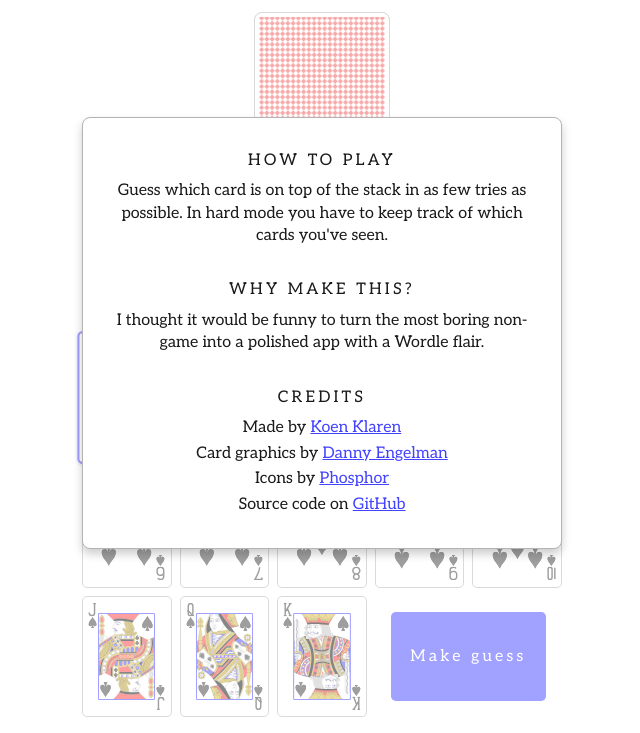
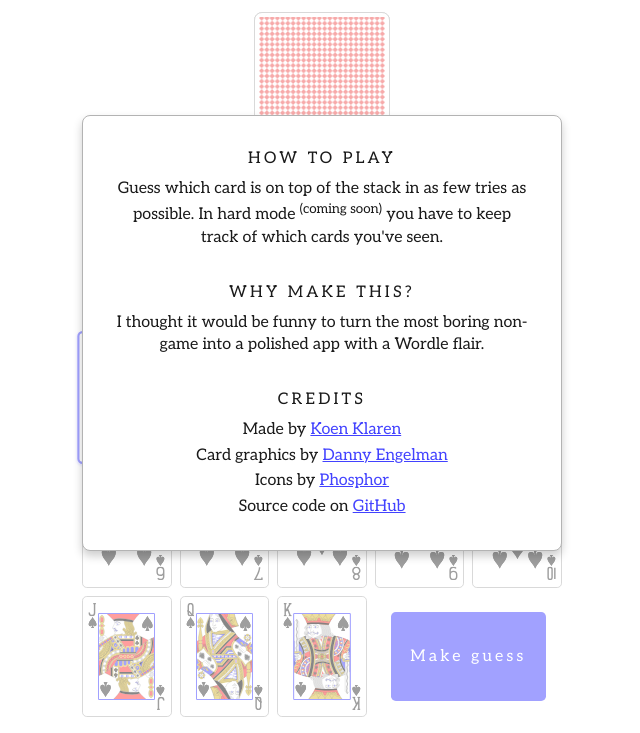
Before and after one commit to Mesoptier/cardle, a website with bundled scripts: page src/index.html in a window 1280 px wide. Both pictures are taken after a click on the button "Info". Shown: the part 67-800 px from the top of the page, without its empty margins (318-958 px from the left). Built offline with nearby package versions, Linux system fonts and the light colour scheme.

Commit message:
Add "(coming soon)" notice

```diff
--- a/src/index.html
+++ b/src/index.html
@@ -24,7 +24,7 @@
     </div>
     <dialog id="infoDialog" closedby="any" aria-label="Info">
         <h4>How to play</h4>
-        <p>Guess which card is on top of the stack in as few tries as possible. In hard mode you have to keep track of which cards you've seen.</p>
+        <p>Guess which card is on top of the stack in as few tries as possible. In hard mode <sup>(coming soon)</sup> you have to keep track of which cards you've seen.</p>
         <h4>Why make this?</h4>
         <p>I thought it would be funny to turn the most boring non-game into a polished app with a Wordle flair.</p>
         <h4>Credits</h4>
```
